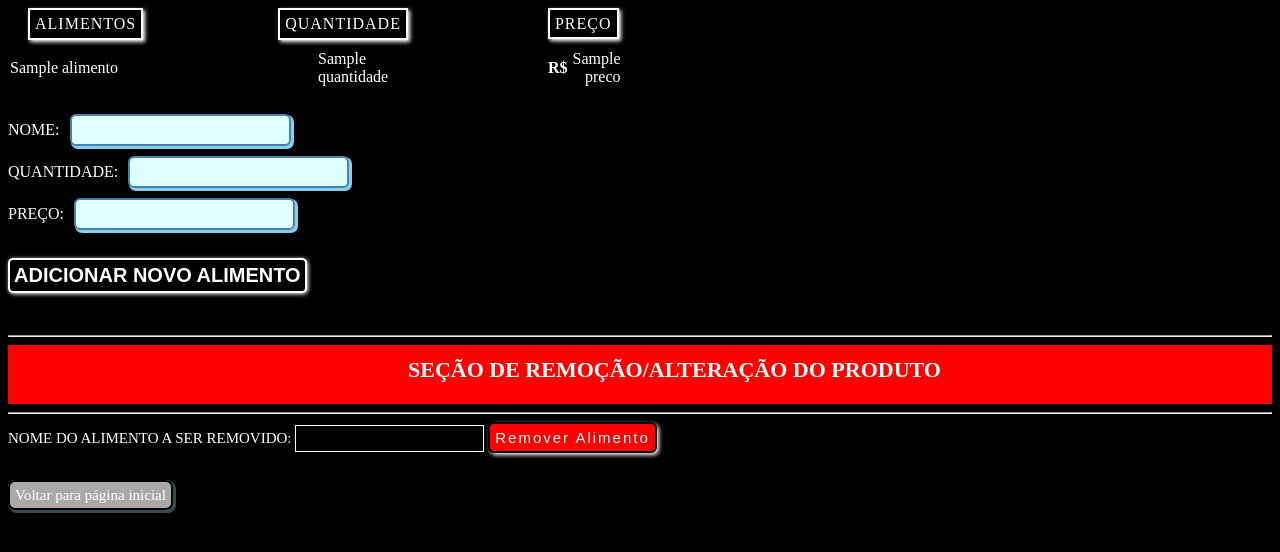
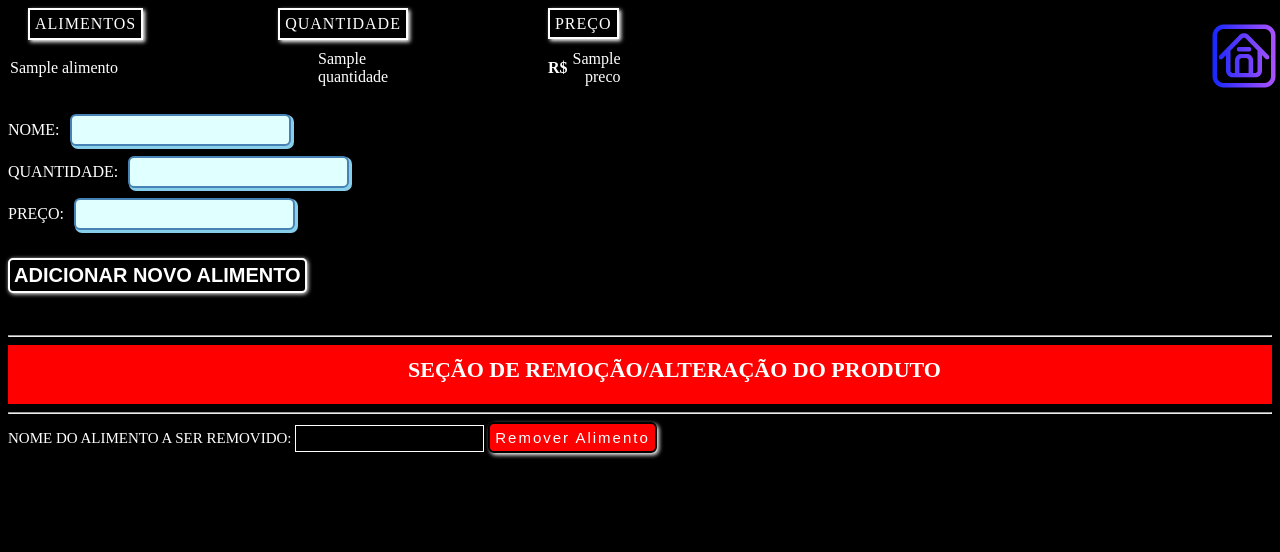
Before and after one commit to DanielErick-dev/PROJECT_ESTOQUE, a Django app: template app_produtos/templates/vizualizar_estoque.html in a window 1280 px wide. Shown: the top 552 px of the page. Run offline with Django 3.2, Linux system fonts and the light colour scheme; the template is opened without the code that fills it: most values are stand-ins (such as "Sample title", 1, 10 or a date in 2020); form fields are guessed from the names that the template uses; some libraries are stand-ins or nearby versions.

Commit message:
adicionado icone de retorno

```diff
--- a/app_produtos/static/css/vizualizar_estoque.css
+++ b/app_produtos/static/css/vizualizar_estoque.css
@@ -256,3 +256,18 @@
             box-shadow: 2px 2px 4px rgba(0, 0, 0, 0.2);
             z-index: 1000;
         }
+
+        .icone-casinha{
+            position: fixed;
+            bottom: 600px;
+
+            justify-content: center;
+            text-align: right;
+            left: 800px;
+            top: 20px;
+
+        }
+        .icone-casinha img{
+            width: 15%;
+            cursor: pointer;
+        }
--- a/app_produtos/templates/landing_page.html
+++ b/app_produtos/templates/landing_page.html
@@ -18,6 +18,7 @@
                 <li><a href="{% url 'app_produtos:exibir_produtos_venda' %}">PRODUTOS</a></li>
                 <li><a href="{% url 'app_produtos:exibir_estoque' %}">ESTOQUE</a></li>
                 <li><a href="{% url 'app_produtos:tela_de_login' %}">LOGIN</a></li>
+
             </ul>
         </nav>
     </header>
--- a/app_produtos/templates/vizualizar_estoque.html
+++ b/app_produtos/templates/vizualizar_estoque.html
@@ -12,6 +12,9 @@
 </head>
 
 <body>
+    <div class="icone-casinha">
+        <a href="{% url 'app_produtos:landing_page' %}"><img src="{% static 'images/icone_inicial.png' %}" alt="icone inicial de retorno"></a>
+    </div>
     <div class="variaveis-container">
         <span class="variavel-alimentos"> ALIMENTOS </span>
         <span class="variavel-quantidade"> QUANTIDADE</span>
@@ -57,8 +60,7 @@
         {{ form.nome }}
         <button type="submit" class="remover-alimento" onclick="mostrarMensagemRemover('removido com sucesso')">Remover Alimento</button>
     </form>
-    <br>
-    <a href="{% url 'app_produtos:landing_page' %}" class="voltar"> Voltar para página inicial</a>
+
 </body>
 
 </html>
```
Also changed, not shown: app_produtos/templates/itens_para_venda.html (+8 -7 lines), app_produtos/views.py (+22 -18 lines), app_produtos/static/images/icone_inicial.png (added).
